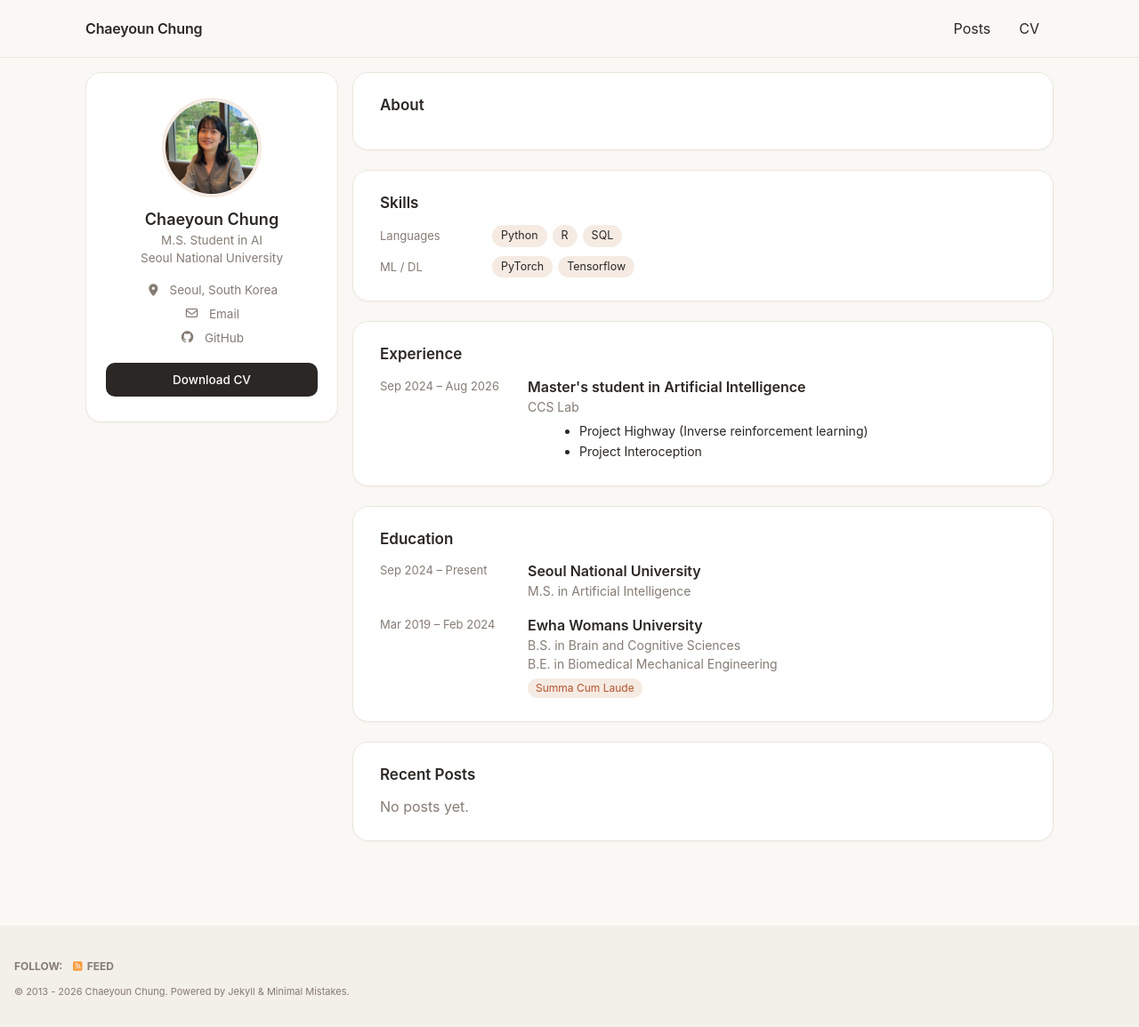
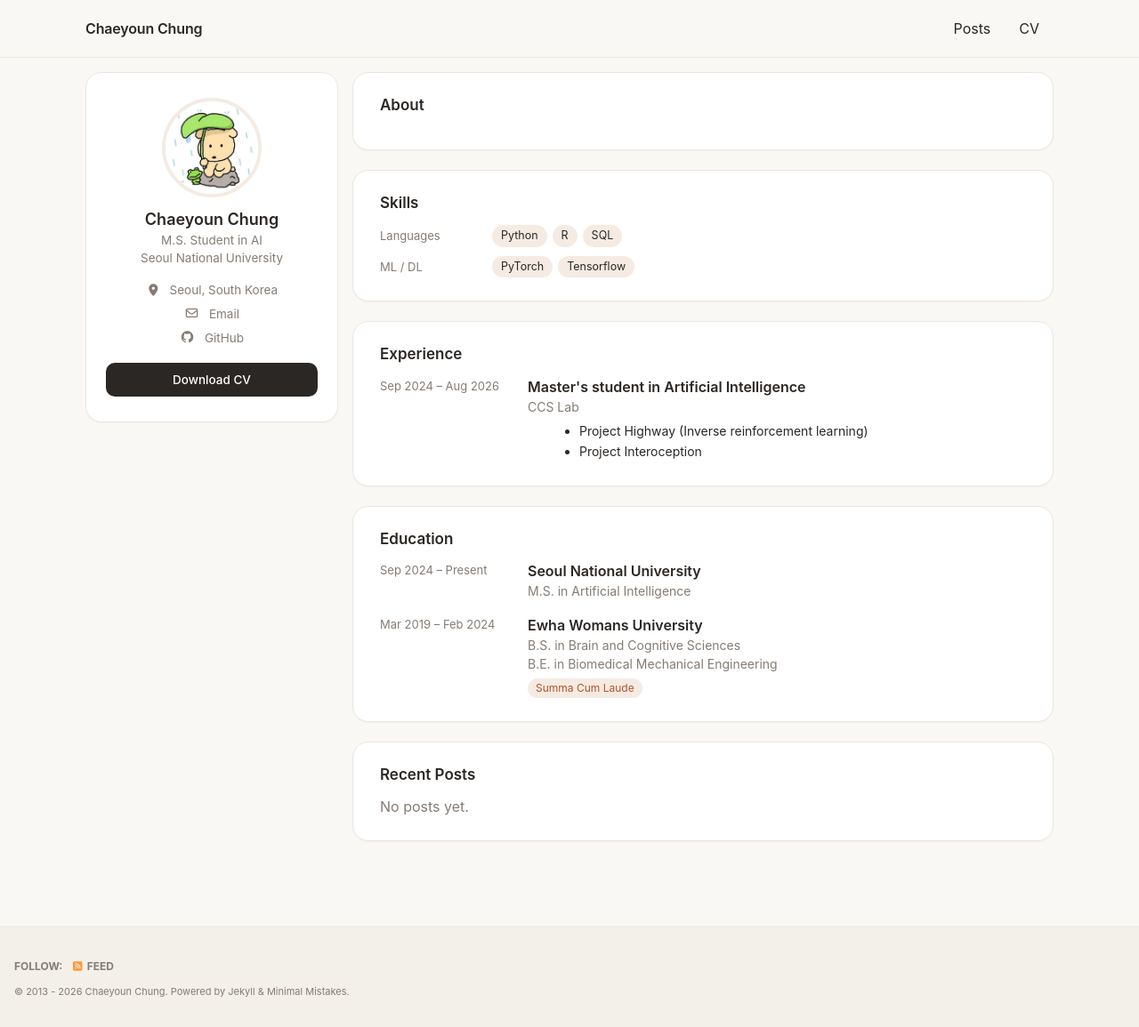
Before and after one commit to chae-youn/chae-youn.github.io, a Jekyll site: the page built from index.md, in a window 1280 px wide and 1155 px high. Shown: the whole window at 89% size. Built offline with Jekyll 4.4.1, drawn with Linux system fonts in a browser that asks for light colours; cached includes are drawn as plain includes; some web fonts are replaced.

Commit message:
Misc: new profile picture, show post dates
- Replace profile picture (ggamja_summer.jpeg), remove the old photo
- Show publish date on posts

Co-Authored-By: Claude Opus 5.5 <noreply@anthropic.com>

```diff
--- a/_config.yml
+++ b/_config.yml
@@ -114,7 +114,7 @@ analytics:
 # Site Author
 author:
   name             : "Chaeyoun Chung"
-  avatar           : "/assets/images/chaeyoun-chung.jpg"
+  avatar           : "/assets/images/ggamja_summer.jpeg"
   bio              : "M.S. Student in AI<br>Seoul National University"
   location         : "Seoul, South Korea"
   email            :
@@ -329,6 +329,7 @@ defaults:
       layout: single
       author_profile: true
       read_time: true
+      show_date: true
       comments: # true
       share: true
       related: true
```
Also changed, not shown: assets/images/chaeyoun-chung.jpg (deleted), assets/images/ggamja_summer.jpeg (added).
